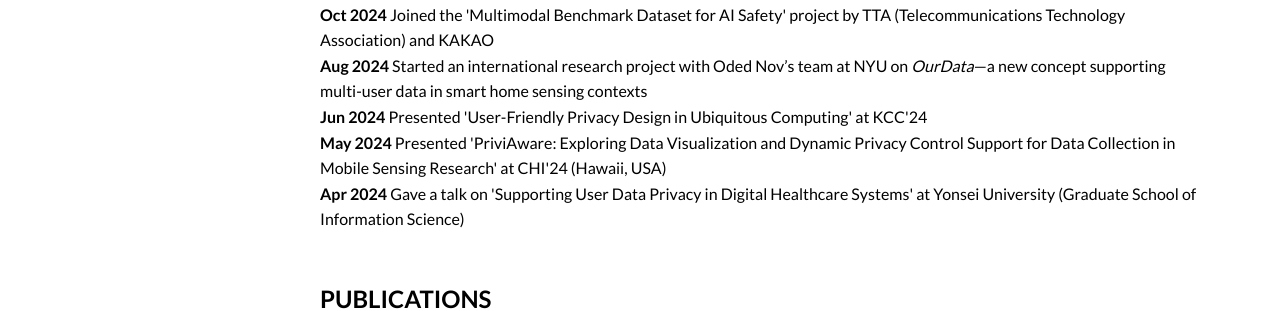
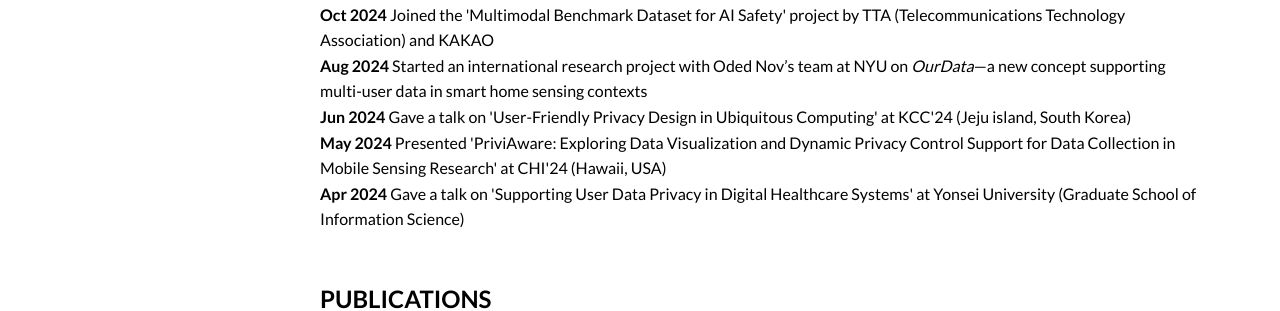
Before and after one commit to hslee90/hslee90.github.io, a Jekyll site: the page built from index.md, in a window 1280 px wide. Shown: the part 511-822 px from the top of the page. Built offline with Jekyll 4.4.1, drawn with Linux system fonts in a browser that asks for light colours; nearby versions of some CDN libraries.

Commit message:
Update index.md

```diff
--- a/index.md
+++ b/index.md
@@ -48,7 +48,7 @@ title: "Home"
   <strong>Aug 2024</strong> Started an international research project with Oded Nov’s team at NYU on <i>OurData</i>—a new concept supporting multi-user data in smart home sensing contexts
 </div>
 <div class="news-item">
-  <strong>Jun 2024</strong> Presented 'User-Friendly Privacy Design in Ubiquitous Computing' at KCC'24
+  <strong>Jun 2024</strong> Gave a talk on 'User-Friendly Privacy Design in Ubiquitous Computing' at KCC'24 (Jeju island, South Korea)
 </div>
 <div class="news-item">
   <strong>May 2024</strong> Presented 'PriviAware: Exploring Data Visualization and Dynamic Privacy Control Support for Data Collection in Mobile Sensing Research' at CHI'24 (Hawaii, USA)
```
